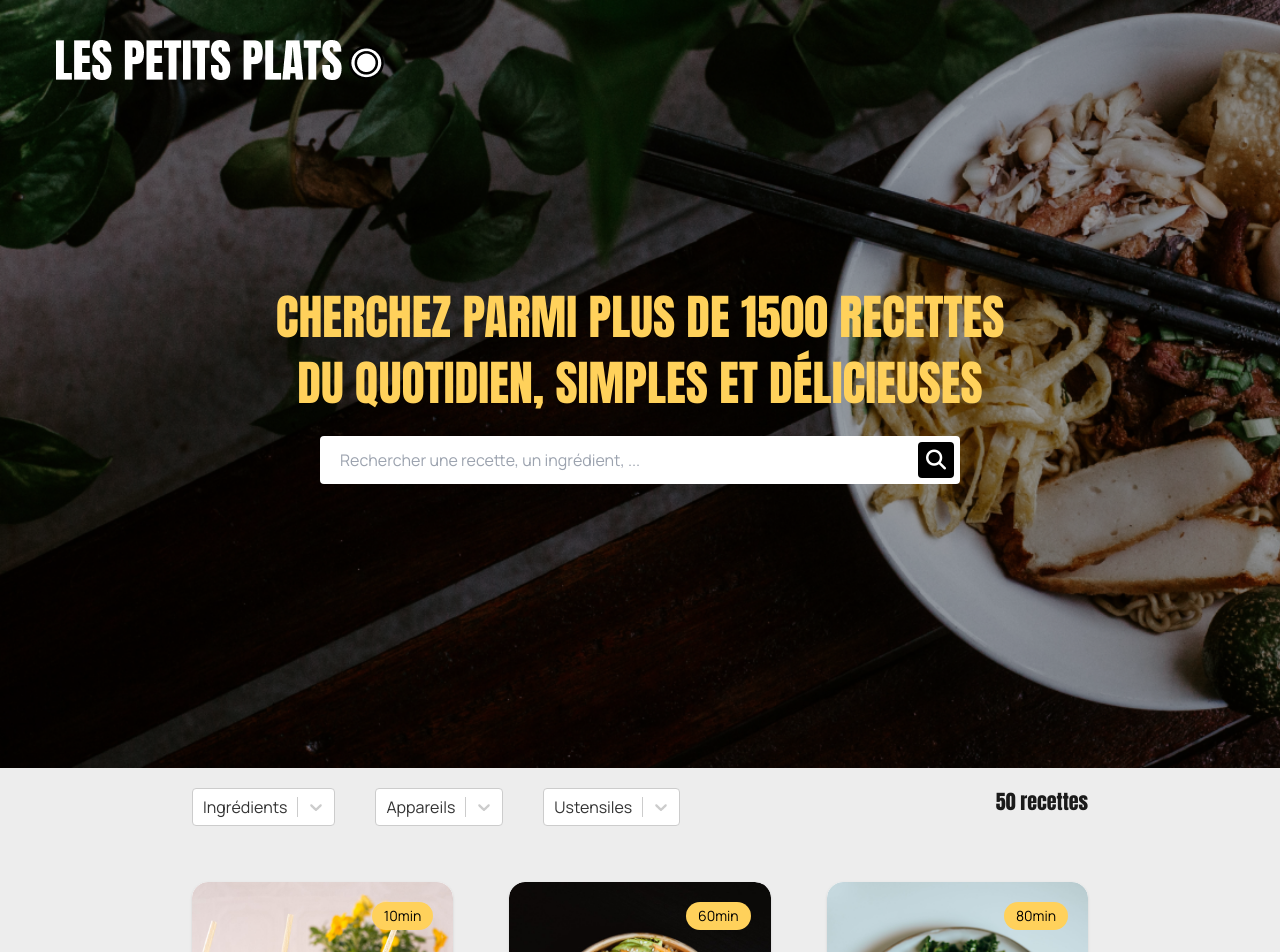
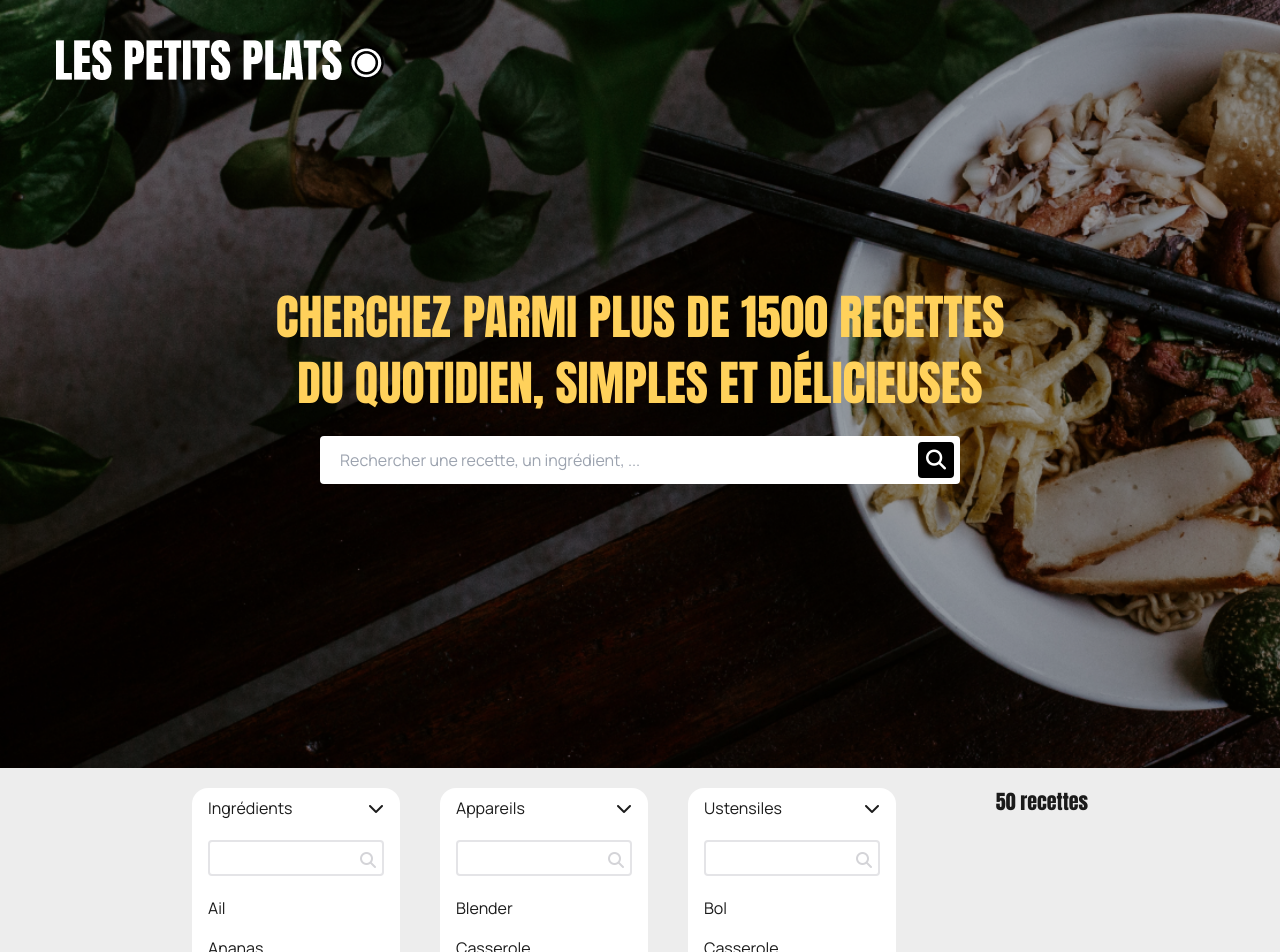
Before and after one commit to FloMoit/PetitsPlatsVite, a React (Vite) app: page / in a window 1280 px wide. Shown: the top 952 px of the page. Built offline with nearby package versions, Linux system fonts and the light colour scheme.

Commit message:
WIP Select component

```diff
--- a/src/components/Main/Main.jsx
+++ b/src/components/Main/Main.jsx
@@ -1,6 +1,6 @@
 import { useMemo, useState } from "react";
 import { recipes as defaultRecipes } from "../../data/recipes.js";
-import Select from "react-select";
+import Select from "../Select/Select.jsx";
 import Recipe from "../Recipe/Recipe.jsx";
 
 function Main(props) {
@@ -27,18 +27,21 @@ function Main(props) {
       recipe["ingredients"].forEach((ingredient) => {
         const ingredientName = capitalizeFirstLetter(ingredient["ingredient"]);
 
-        if (ingredients.some((e) => e.label !== ingredientName))
+        if (!ingredients.some((e) => e.label === ingredientName)) {
           ingredients.push({ label: ingredientName, value: ingredientName });
+        }
       });
 
       const applianceName = capitalizeFirstLetter(recipe["appliance"]);
-      if (appliances.some((e) => e.label) !== applianceName)
+      if (!appliances.some((e) => e.label === applianceName)) {
         appliances.push({ label: applianceName, value: applianceName });
+      }
 
       recipe["ustensils"].forEach((ustensil) => {
         const ustensilName = capitalizeFirstLetter(ustensil);
-        if (ustensils.map((e) => e.label).indexOf(ustensilName) === -1)
+        if (!ustensils.some((e) => e.label === ustensilName)) {
           ustensils.push({ label: ustensilName, value: ustensilName });
+        }
       });
 
       ingredients.sort((a, b) => a.label.localeCompare(b.label));
--- a/src/components/Select/Select.jsx
+++ b/src/components/Select/Select.jsx
@@ -1,9 +1,40 @@
-import { useState } from "react";
+import { useMemo } from "react";
 
-function Select() {
-  const recipesLength = useMemo(() => filterTodos(todos, tab), [todos, tab]);
+function Select(props) {
+  //const recipesLength = useMemo(() => filterTodos(todos, tab), [todos, tab]);
+  const Selection = {
+    label: props.defaultValue.label,
+    value: props.defaultValue.value,
+  };
 
-  return <></>;
+  return (
+    <>
+      <div className="flex flex-col gap-3 bg-white w-52 rounded-2xl">
+        <div className="flex flex-row items-center justify-between px-4 py-2">
+          <span>{Selection.label}</span>
+          <i className="fa-solid fa-chevron-down" />
+        </div>
+        <div className="relative flex flex-row px-4">
+          <form className="text-zinc-300">
+            <input
+              type="text"
+              onChange=""
+              className="w-full p-1 bg-white border-2 rounded outline-none border-zinc-200"></input>
+            <i className="absolute top-3 right-6 fa-solid fa-search " />
+          </form>
+        </div>
+        <div className="flex flex-col">
+          {props.options.map((option) => (
+            <div
+              key={option.value}
+              className="px-4 py-2 cursor-pointer hover:bg-yellowTheme">
+              <span>{option.label}</span>
+            </div>
+          ))}
+        </div>
+      </div>
+    </>
+  );
 }
 
 export default Select;
```
